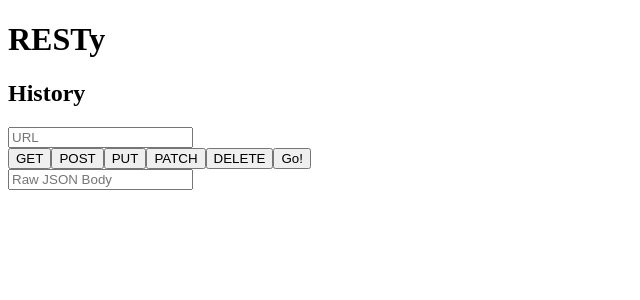
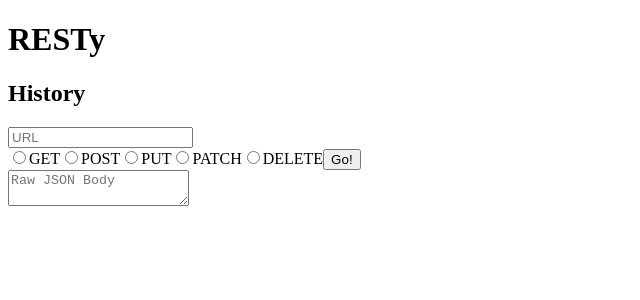
Before and after one commit to RESTy-App/resty, a React app: page / in a window 1280 px wide. Shown: the top 300 px of the page, without its empty margins (0-640 px from the left). Built offline with nearby package versions, Linux system fonts and the light colour scheme.

Commit message:
set up reset.css and style.css

```diff
--- /dev/null
+++ b/src/Reset.css
@@ -0,0 +1,129 @@
+/* http://meyerweb.com/eric/tools/css/reset/
+  v2.0 | 20110126
+  License: none (public domain)
+*/
+
+html,
+body,
+div,
+span,
+applet,
+object,
+iframe,
+h1,
+h2,
+h3,
+h4,
+h5,
+h6,
+p,
+blockquote,
+pre,
+a,
+abbr,
+acronym,
+address,
+big,
+cite,
+code,
+del,
+dfn,
+em,
+img,
+ins,
+kbd,
+q,
+s,
+samp,
+small,
+strike,
+strong,
+sub,
+sup,
+tt,
+var,
+b,
+u,
+i,
+center,
+dl,
+dt,
+dd,
+ol,
+ul,
+li,
+fieldset,
+form,
+label,
+legend,
+table,
+caption,
+tbody,
+tfoot,
+thead,
+tr,
+th,
+td,
+article,
+aside,
+canvas,
+details,
+embed,
+figure,
+figcaption,
+footer,
+header,
+hgroup,
+menu,
+nav,
+output,
+ruby,
+section,
+summary,
+time,
+mark,
+audio,
+video {
+  margin: 0;
+  padding: 0;
+  border: 0;
+  font-size: 100%;
+  font: inherit;
+  vertical-align: baseline;
+}
+/* HTML5 display-role reset for older browsers */
+article,
+aside,
+details,
+figcaption,
+figure,
+footer,
+header,
+hgroup,
+menu,
+nav,
+section {
+  display: block;
+}
+body {
+  line-height: 1;
+}
+ol,
+ul {
+  list-style: none;
+}
+blockquote,
+q {
+  quotes: none;
+}
+blockquote:before,
+blockquote:after,
+q:before,
+q:after {
+  content: '';
+  content: none;
+}
+table {
+  border-collapse: collapse;
+  border-spacing: 0;
+}
--- /dev/null
+++ b/src/Style.css
@@ -0,0 +1,42 @@
+body, html {
+  height: 100%;
+}
+
+body {
+  background: #eee;
+  display: flex;
+  flex-direction: column;
+  font-family: Verdana,Tahoma,sans-serif;
+}
+
+h1 {
+  font-size: 2em;
+  font-weight: bold;
+}
+
+#root {
+  display: flex;
+  flex-direction: column;
+  flex: 1;
+}
+
+#root > header {
+  background: #204060;
+  color: #f5f5f5;
+  height: 4em;
+  line-height: 4em;
+  padding: 0 2em;
+}
+
+#root > main {
+  flex: 1;
+}
+
+#root > footer {
+  background: #142739;
+  color: #f5f5f5;
+  font-size: 0.75 em;
+  height: 2em;
+  line-height: 2 em;
+  text-align: center;
+}
--- a/src/components/Form.js
+++ b/src/components/Form.js
@@ -4,31 +4,56 @@
 const Form = ({ url, handleSubmit, handleChange }) => {
   return (
     <>
+      <section>
         <form onSubmit={handleSubmit}>
-        <div>
+          <section>
             <input
               name="url"
               type="text"
               value={url}
               placeholder="URL"
               onChange={handleChange} />
+          </section>
+
+          <div>
+            <label>
+              <input type="radio" name="method" value="get" />
+              <span>GET</span>
+            </label>
+
+            <label>
+              <input type="radio" name="method" value="post" />
+              <span>POST</span>
+            </label>
+
+            <label>
+              <input type="radio" name="method" value="put" />
+              <span>PUT</span>
+            </label>
+
+            <label>
+              <input type="radio" name="method" value="patch" />
+              <span>PATCH</span>
+            </label>
+
+            <label>
+              <input type="radio" name="method" value="delete" />
+              <span>DELETE</span>
+            </label>
+
+            <label>
+              <button type="submit">Go!</button>
+            </label>
+
+            <div>
+              <textarea
+                type="text"
+                placeholder="Raw JSON Body" />
+            </div>
           </div>
 
-        <div>
-          <button name="method">GET</button>
-          <button name="method">POST</button>
-          <button name="method">PUT</button>
-          <button name="method">PATCH</button>
-          <button name="method">DELETE</button>
-          <button>Go!</button>
-        </div>
-
-        <div>
-          <input
-            type="text"
-            placeholder="Raw JSON Body"/>
-        </div>
         </form>
+      </section>
     </>
   );
 };
--- a/src/containers/Main.js
+++ b/src/containers/Main.js
@@ -8,7 +8,8 @@
   state = {
     history: [],
     url: '',
-    method: ''
+    method: '',
+    json: ''
   };
 
   static propTypes = {
```
Lines whose indentation alone changed are shown as unchanged.
